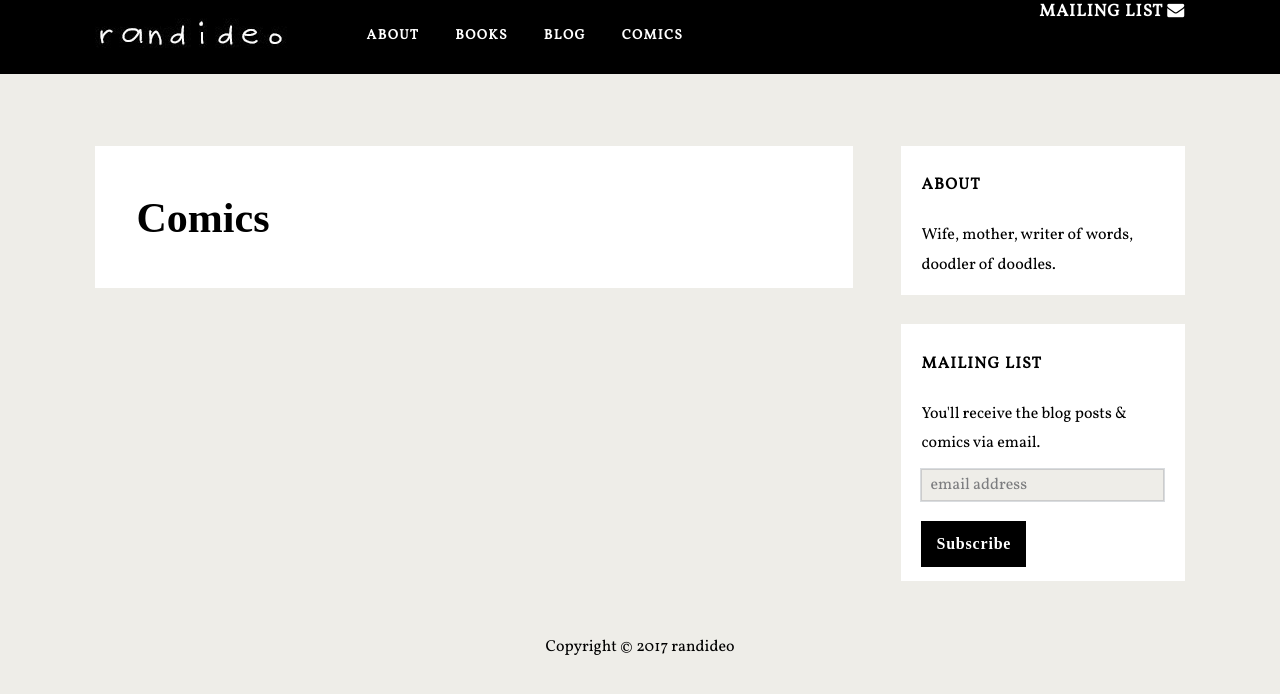
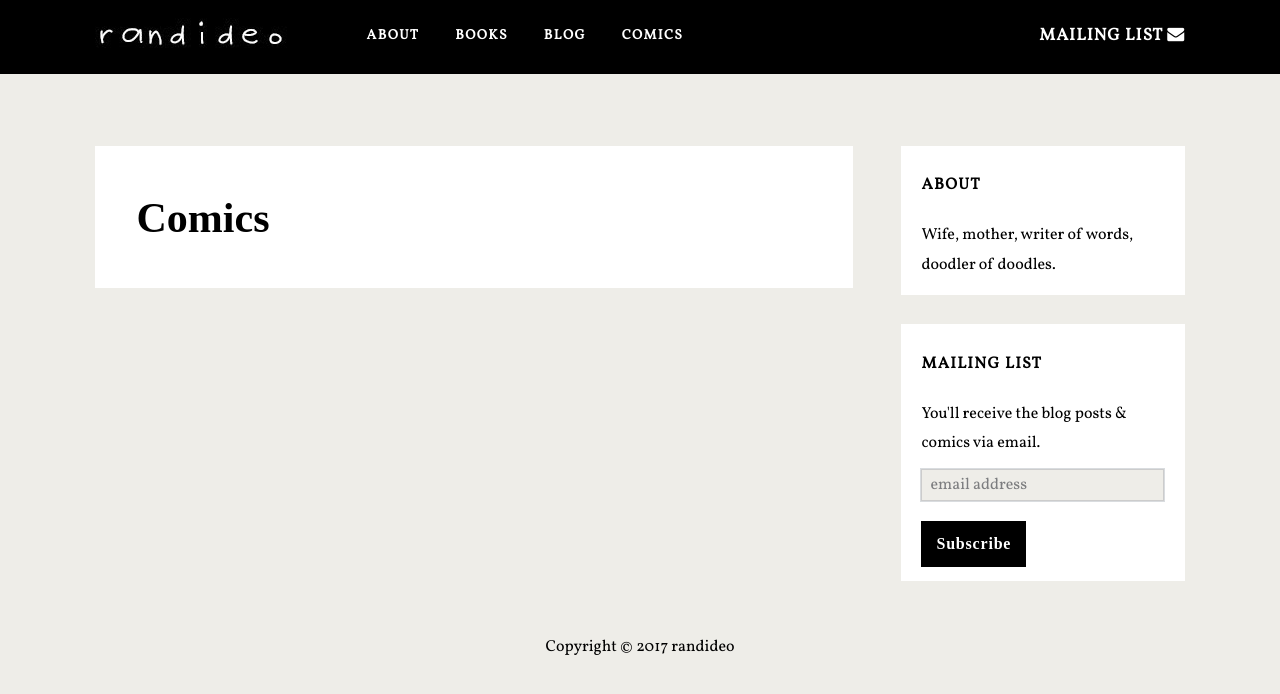
Before and after one commit to randideo/randideo.github.io, a Jekyll site: the page built from comics.html, in a window 1280 px wide. Shown: the top 694 px of the page. Built offline with Jekyll 4.4.1, drawn with Linux system fonts in a browser that asks for light colours; nearby versions of some CDN libraries; some web fonts are replaced; comment, search, counter and statistics services are not loaded.

Commit message:
Update header.html

```diff
--- a/_includes/header.html
+++ b/_includes/header.html
@@ -53,7 +53,7 @@
 <ul class='social-media-iconsnbt'>
 
 
-	<li><a style="font-size: 17px; line-height: 23px; letter-spacing: 1px;" href="http://tinyletter.com/randideo" target='_blank'>mailing list <i class='fa fa-envelope'></i></a></li>
+	<li><a href="http://tinyletter.com/randideo" target='_blank'>mailing list <i class='fa fa-envelope'></i></a></li>
 
 
 </ul>
```
